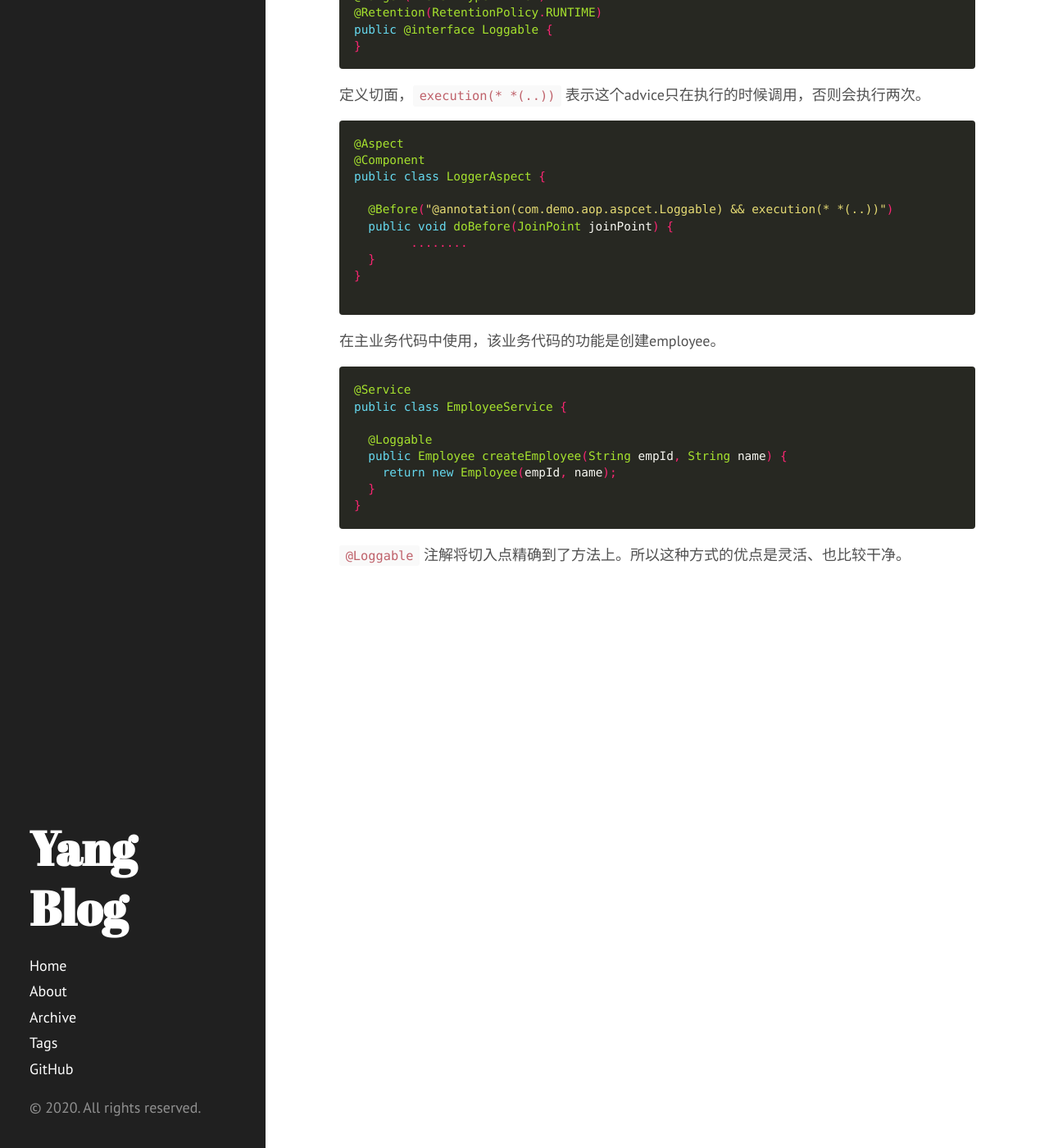
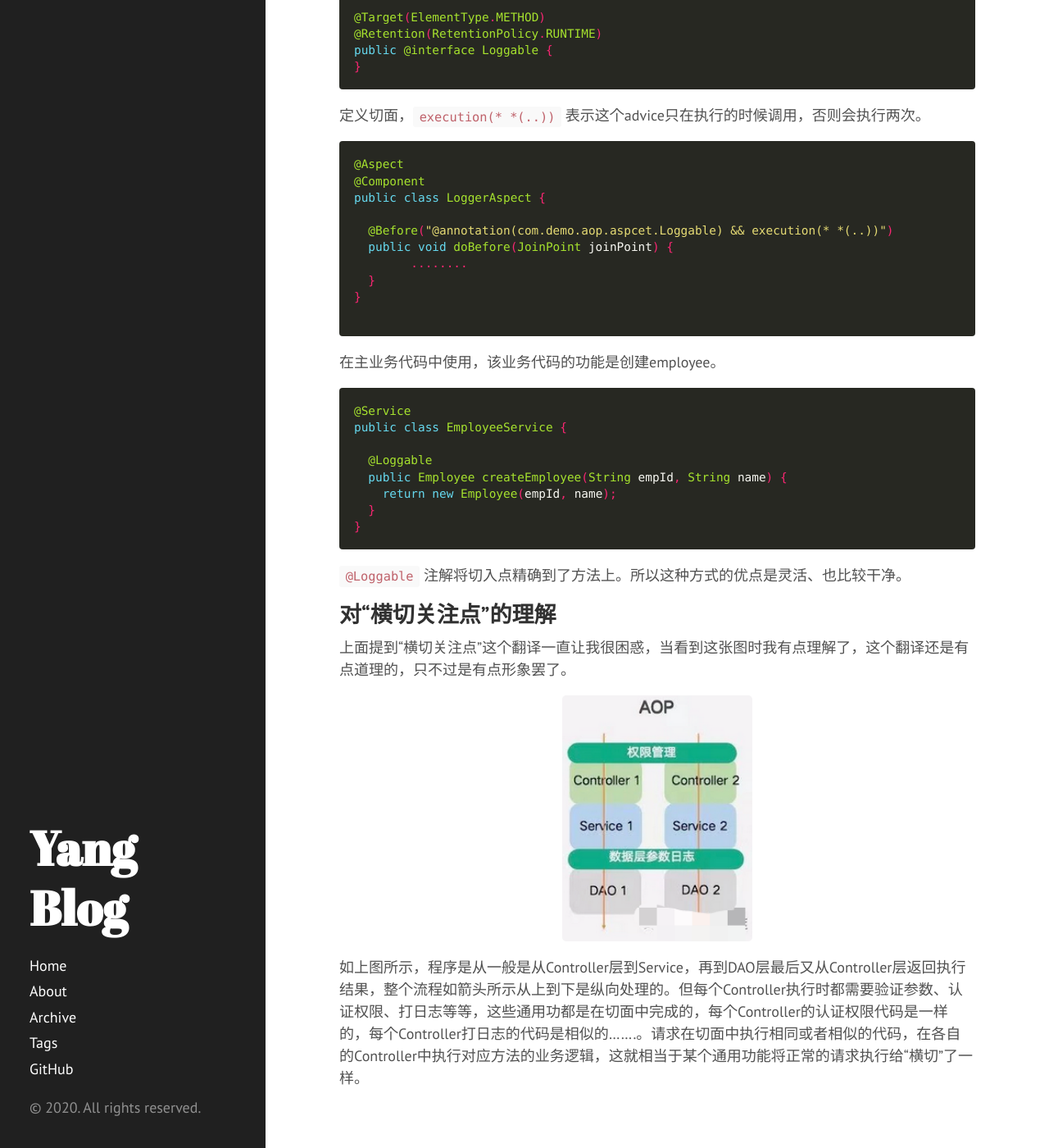
Before and after one commit to diego1109/diego1109.github.io, a Jekyll site: the page built from _posts/2020-03-08-spring-boot-aop使用方式.md, in a window 1280 px wide and 1400 px high, scrolled down 2548 px. Shown: the whole window at 82% size. Built offline with Jekyll 4.4.1, drawn with Linux system fonts in a browser that asks for light colours; nearby versions of some CDN libraries; comment, search, counter and statistics services are not loaded.

Commit message:
blog: update aop blog

````diff
--- a/_posts/2020-03-08-spring-boot-aop使用方式.md
+++ b/_posts/2020-03-08-spring-boot-aop使用方式.md
@@ -116,3 +116,13 @@ public class EmployeeService {
 ```
 
 `@Loggable` 注解将切入点精确到了方法上。所以这种方式的优点是灵活、也比较干净。
+
+
+
+## 对“横切关注点”的理解
+
+上面提到“横切关注点”这个翻译一直让我很困惑，当看到这张图时我有点理解了，这个翻译还是有点道理的，只不过是有点形象罢了。
+
+<div align="center"><img src="/images/aop.png" width="30%"></div>
+
+如上图所示，程序是从一般是从Controller层到Service，再到DAO层最后又从Controller层返回执行结果，整个流程如箭头所示从上到下是纵向处理的。但每个Controller执行时都需要验证参数、认证权限、打日志等等，这些通用功都是在切面中完成的，每个Controller的认证权限代码是一样的，每个Controller打日志的代码是相似的.......。请求在切面中执行相同或者相似的代码，在各自的Controller中执行对应方法的业务逻辑，这就相当于某个通用功能将正常的请求执行给“横切”了一样。
````
Also changed, not shown: images/aop.png (added).
